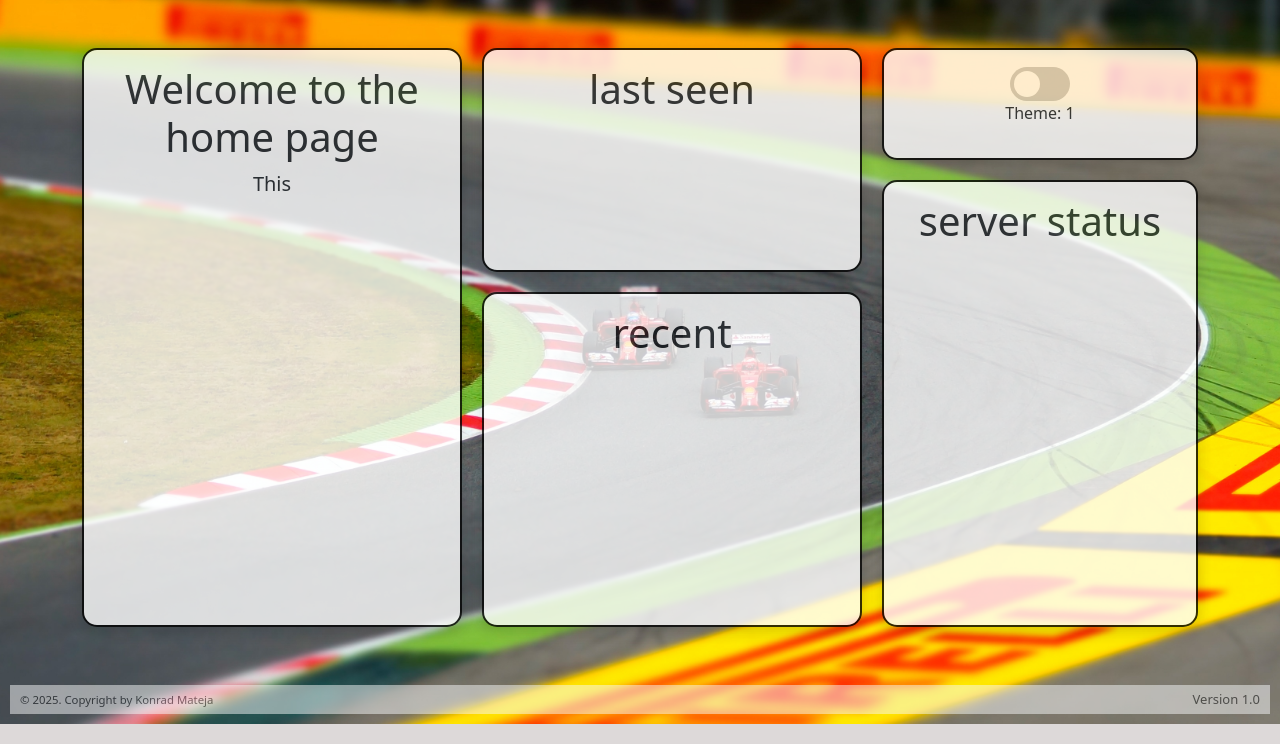
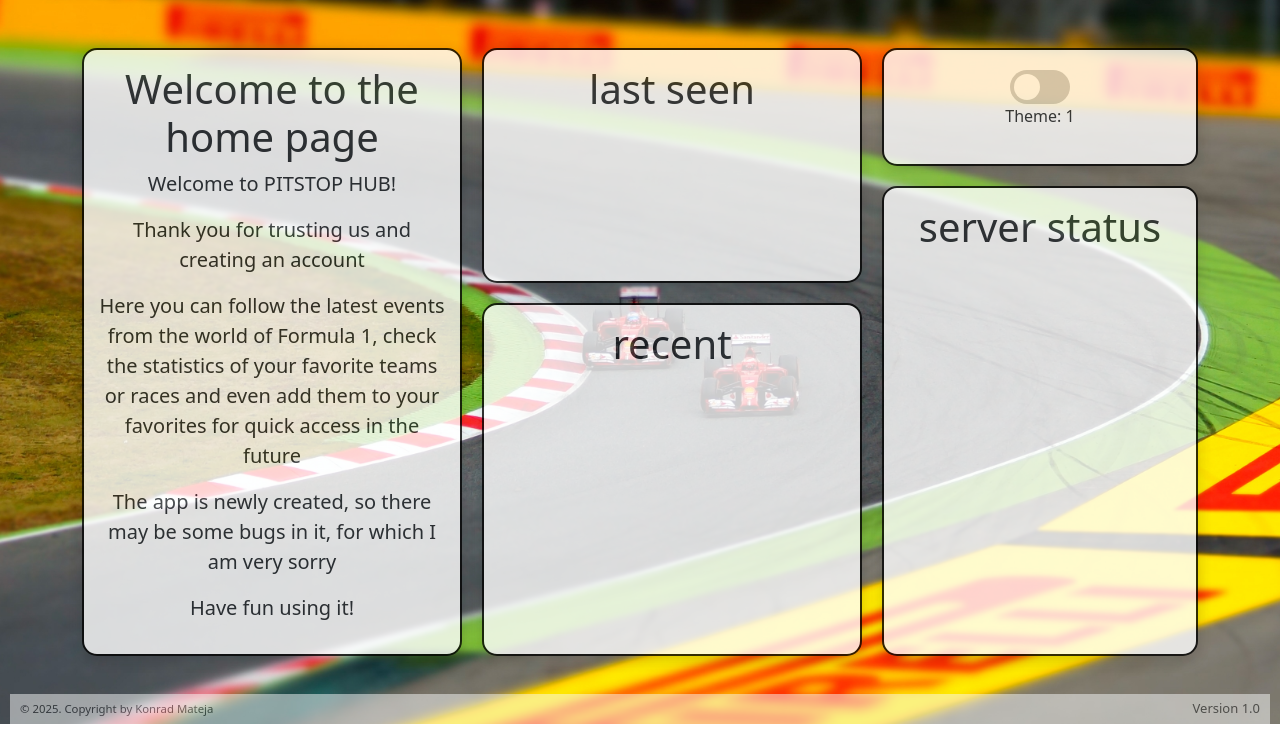
Before and after one commit to w3rr0/PitStop-Hub, a Flask app: page / in a window 1280 px wide. Shown: the part 76-820 px from the top of the page. Run offline with Flask 3, Linux system fonts and the light colour scheme; the visitor is signed in with stand-in values (Sample User, id 1).

Commit message:
add/home page message

```diff
--- a/templates/index.html
+++ b/templates/index.html
@@ -7,7 +7,15 @@ center;"{% endblock %} {% block title %} Home page {% endblock %} {% block main
   <div style="width: 35%; height: 100%; margin-right: 10px">
     <div class="box main-container">
       <h1>Welcome to the home page</h1>
-      <p class="lead">This</p>
+      <p class="lead">Welcome to PITSTOP HUB!</p>
+      <p class="lead">Thank you for trusting us and creating an account</p>
+      <p class="lead">
+        Here you can follow the latest events from the world of Formula 1, check
+        the statistics of your favorite teams or races and even add them to your
+        favorites for quick access in the future
+        <p class="lead">The app is newly created, so there may be some bugs in it, for which I am very sorry</p>
+        <p class="lead">Have fun using it!</p>
+      </p>
     </div>
   </div>
   <div class="d-flex flex-column" style="width: 35%; margin: 0 10px 0 10px">
```
